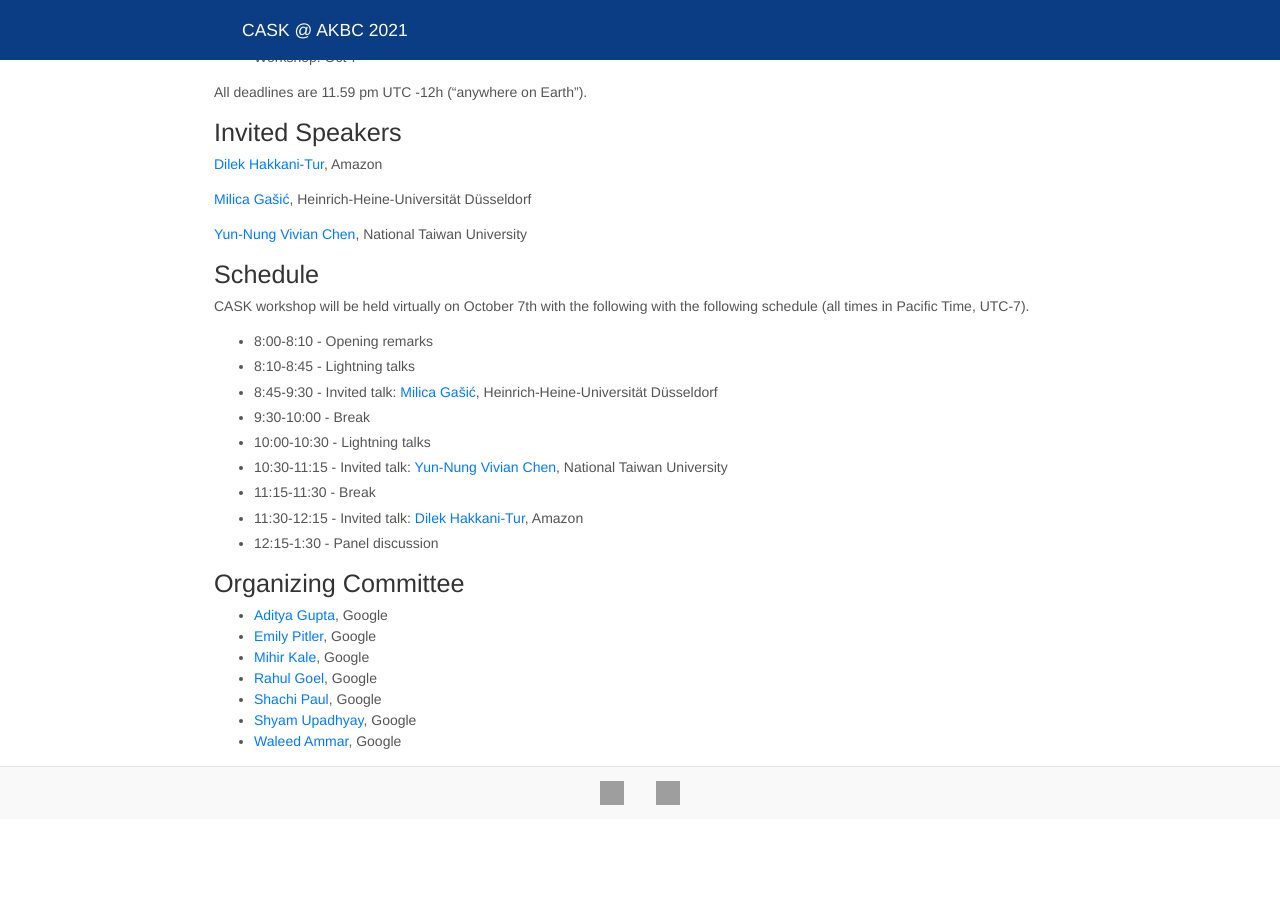
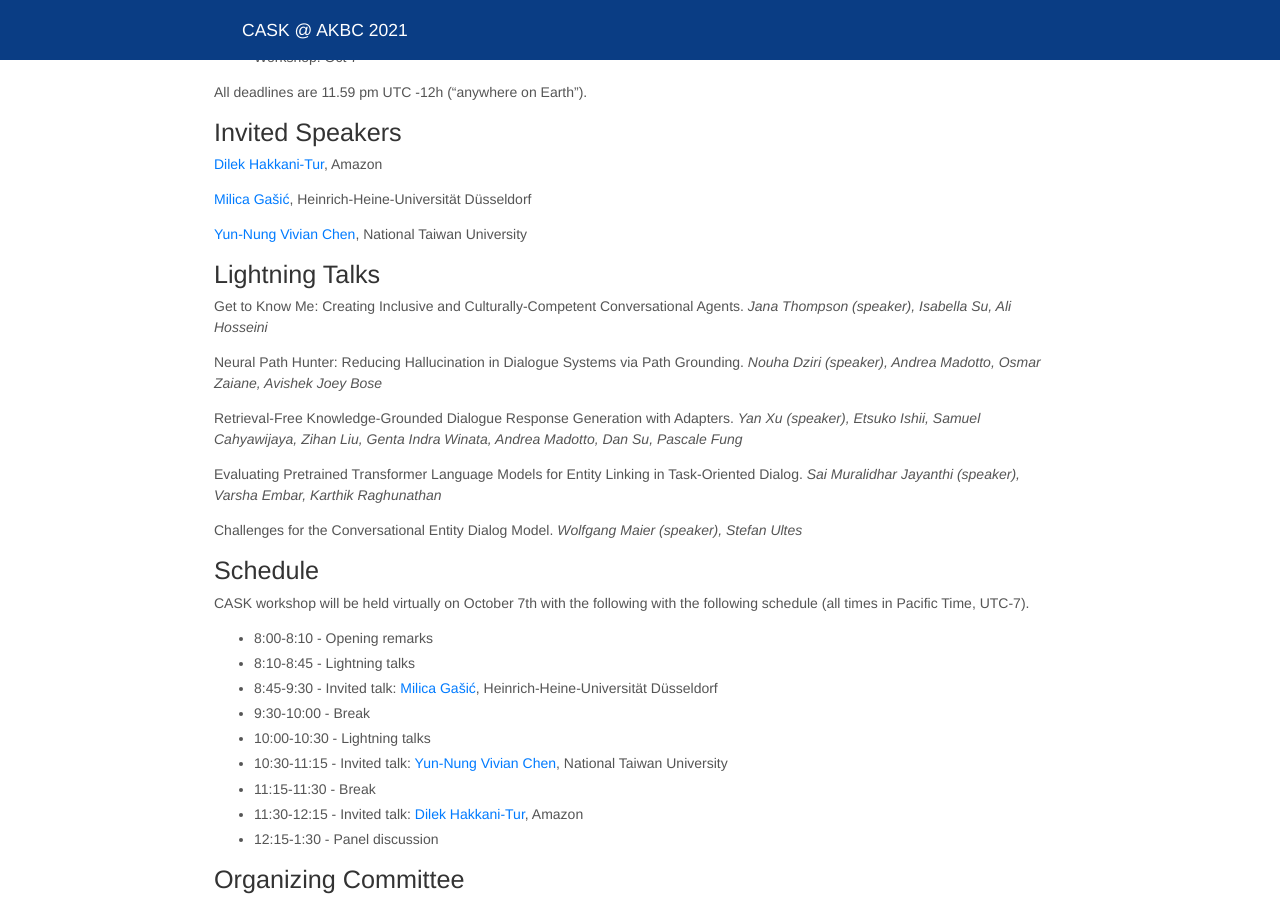
Before and after one commit to cask-workshop/cask-workshop.github.io, a Jekyll site: the page built from index.md, in a window 1280 px wide and 900 px high, scrolled down 1329 px. Built offline with Jekyll 4.4.1, drawn with Linux system fonts in a browser that asks for light colours; nearby versions of some CDN libraries; before the commit the page ends 2148 px from its top, so only the background shows below that; grey boxes are pictures that could not be loaded.

Commit message:
Adding details about lightning talks.

```diff
--- a/index.md
+++ b/index.md
@@ -68,6 +68,17 @@ If you require further assistance in participating in the workshop, please let u
 
 [Yun-Nung Vivian Chen](https://www.csie.ntu.edu.tw/~yvchen/), National Taiwan University
 
+## Lightning Talks
+Get to Know Me: Creating Inclusive and Culturally-Competent Conversational Agents. _Jana Thompson (speaker), Isabella Su, Ali Hosseini_
+
+Neural Path Hunter: Reducing Hallucination in Dialogue Systems via Path Grounding. _Nouha Dziri (speaker), Andrea Madotto, Osmar Zaiane, Avishek Joey Bose_
+
+Retrieval-Free Knowledge-Grounded Dialogue Response Generation with Adapters. _Yan Xu (speaker), Etsuko Ishii, Samuel Cahyawijaya, Zihan Liu, Genta Indra Winata, Andrea Madotto, Dan Su, Pascale Fung_
+
+Evaluating Pretrained Transformer Language Models for Entity Linking in Task-Oriented Dialog. _Sai Muralidhar Jayanthi (speaker), Varsha Embar, Karthik Raghunathan_
+
+Challenges for the Conversational Entity Dialog Model. _Wolfgang Maier (speaker), Stefan Ultes_
+
 ## Schedule
 
 CASK workshop will be held virtually on October 7th with the following with the following schedule (all times in Pacific Time, UTC-7).
```
